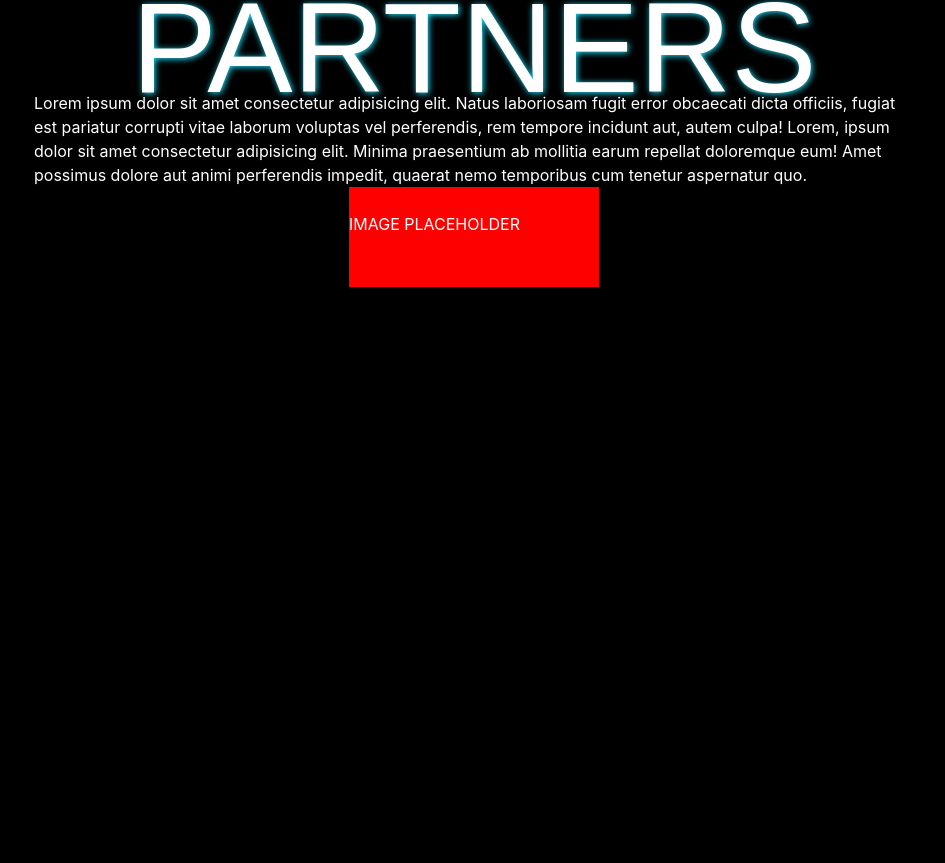
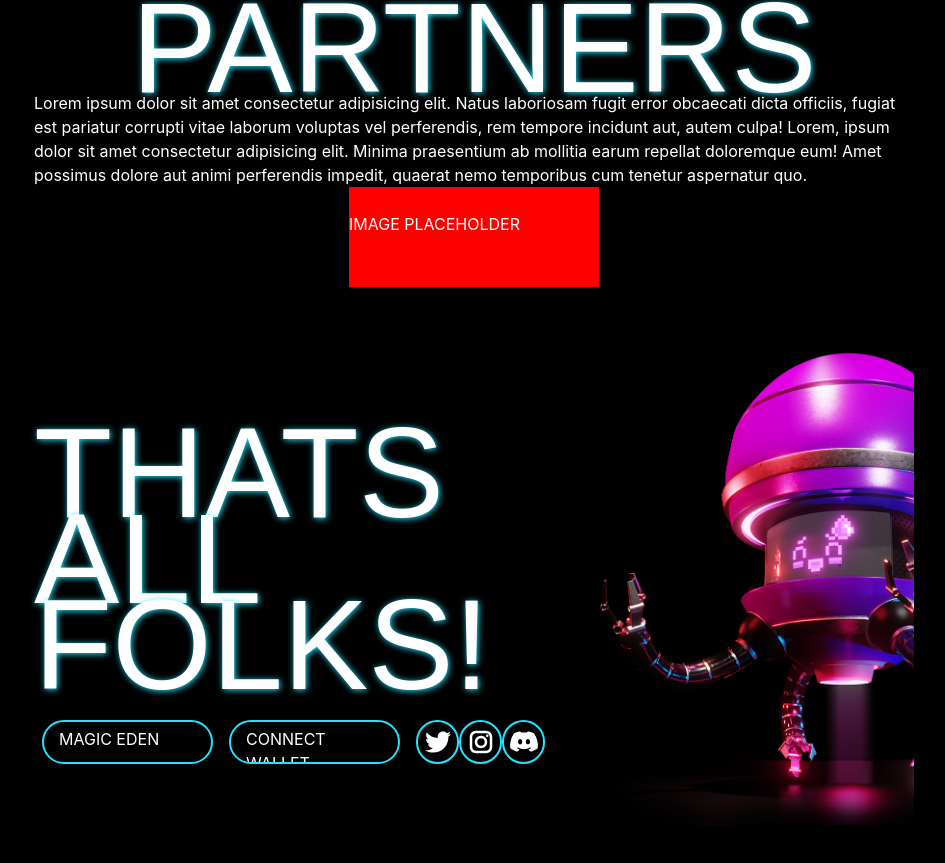
Before and after one commit to PedroLealLopes/rustbots-website, a Next.js app: page / in a window 1280 px wide. Shown: the part 2278-3141 px from the top of the page, without its empty margins (166-1111 px from the left). Before the commit the page ends 2598 px from the top, so only its background shows below. Built offline with nearby package versions, Linux system fonts and the light colour scheme; a web font is replaced by a local one.

Commit message:
fix: added buttons

```diff
--- a/components/footer.tsx
+++ b/components/footer.tsx
@@ -1,15 +1,21 @@
 import React, {FC} from 'react'
+import { Button } from './button'
 
 export const Footer: FC = () => {
   return (
     <div className="Footer">
       <div className="content">
         <h1>THATS ALL FOLKS!</h1>
-        <button>Magic Eden</button>
-        <button>Connect Wallet</button>
-        <button>Twitter</button>
-        <button>Insta</button>
-        <button>Discord</button>
+
+        <div className="button-list" style={{ width: "100%" }}>
+          <Button Title="MAGIC EDEN" Href="#" />
+          <Button Title="CONNECT WALLET"  Href="#"/>
+          <div className="button-list-socials">
+            <Button Social="twitter" />
+            <Button Social="instagram" />
+            <Button Social="discord" />
+          </div>
+        </div>
       </div>
       <div className="footer-image" />
     </div>
--- a/pages/index.tsx
+++ b/pages/index.tsx
@@ -3,6 +3,7 @@ import {GetThemAll} from '../components/get-them-all'
 import {Partners} from '../components/partners'
 import {MeetTheTeam} from '../components/meet-the-team'
 import {Intro} from '../components/intro'
+import {Footer} from '../components/footer'
 
 const Home: NextPage = () => {
   return (
@@ -11,6 +12,7 @@ const Home: NextPage = () => {
       <GetThemAll />
       <MeetTheTeam />
       <Partners />
+      <Footer />
     </div>
   )
 }
```
